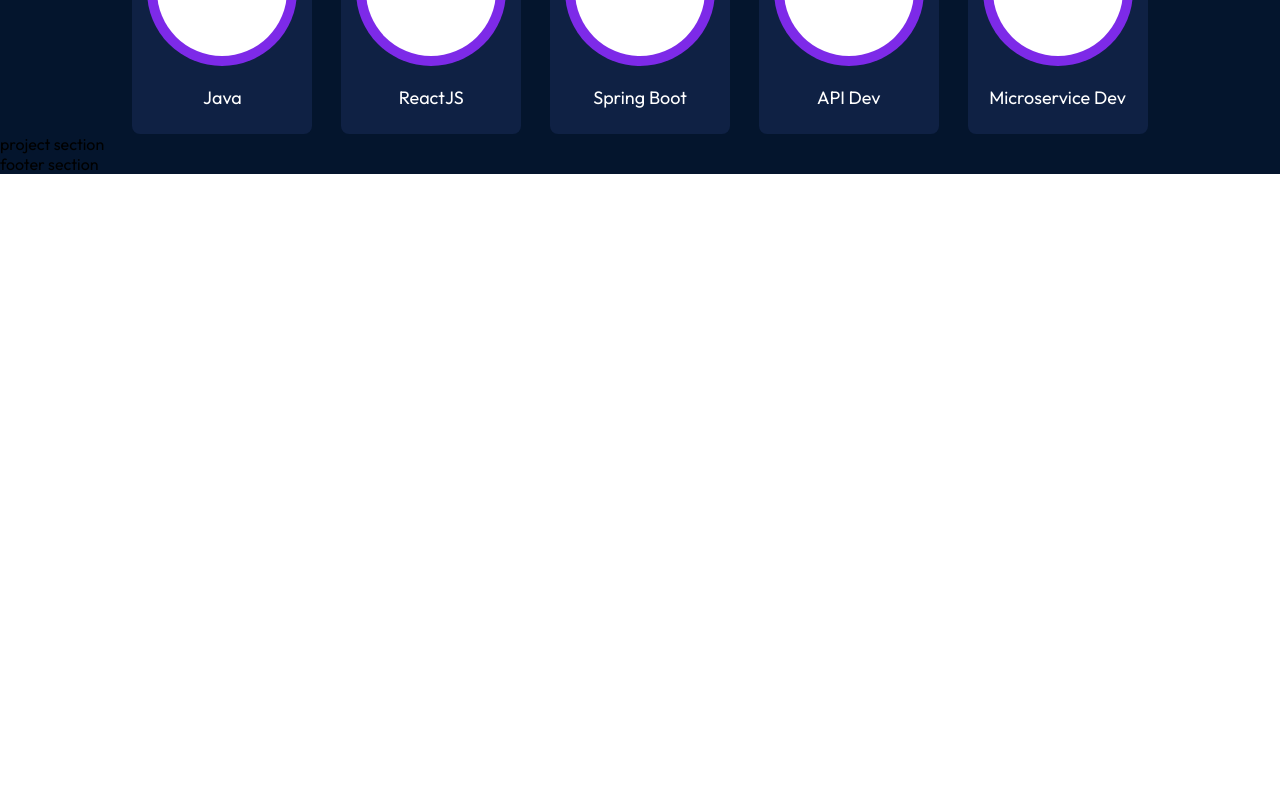
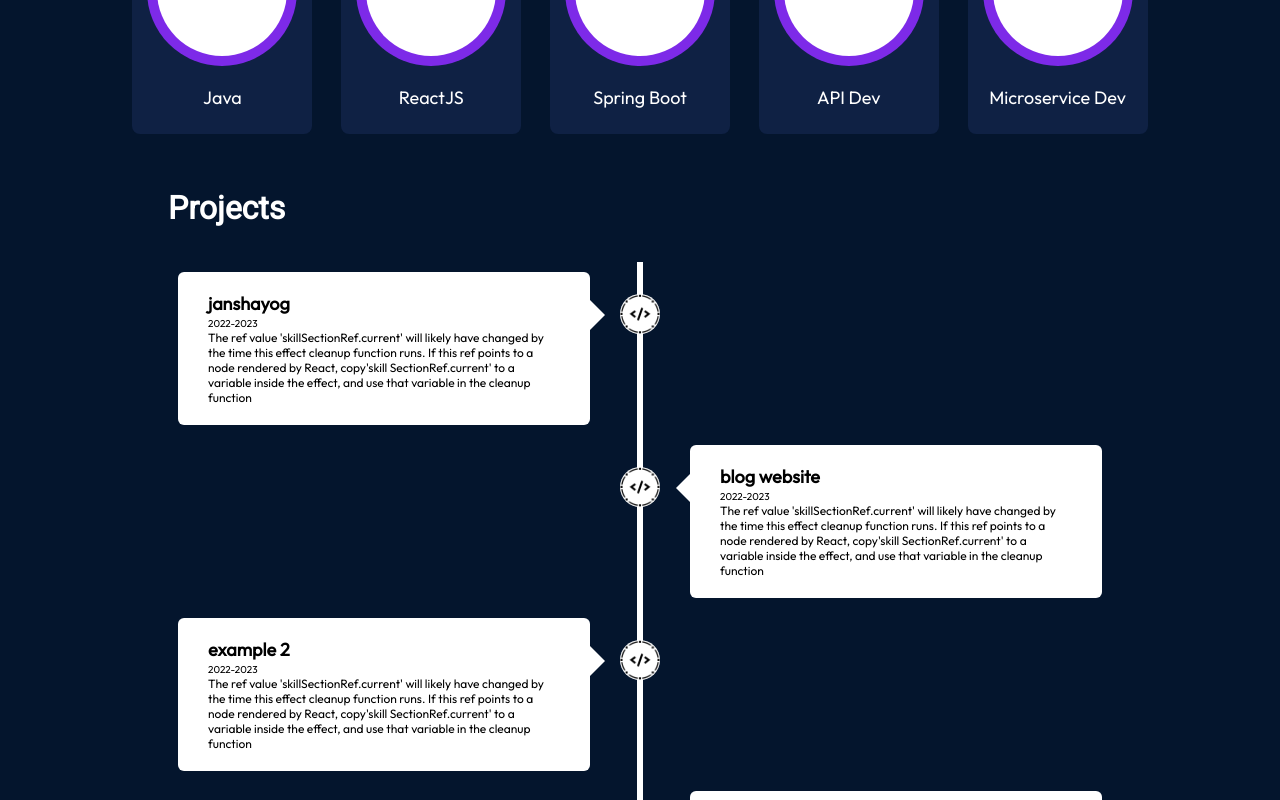
Before and after one commit to AshwiniShankwaar/Portfolio, a React (Create React App) app: page / in a window 1280 px wide. Shown: the part 1440-2240 px from the top of the page. Before the commit the page ends 1614 px from the top, so only its background shows below. Built offline with nearby package versions, Linux system fonts and the light colour scheme.

Commit message:
project section added

```diff
--- a/src/component/heroSection/HeroSection.jsx
+++ b/src/component/heroSection/HeroSection.jsx
@@ -11,10 +11,10 @@ function HeroSection(){
             </p>
             <a href='mailto:ashwinishankwaar@gmail.com' className={style.contactBtn}>
                 Contact Me
-                <i class="fas fa-paper-plane"></i>
+                <i className="fas fa-paper-plane"></i>
                 </a>
         </div>
-        <img src={hero} alt="hero image" className={style.heroImg}/>
+        <img src={hero} alt="hero_image" className={style.heroImg}/>
         <div className={style.topBlur}></div>
         <div className={style.bottomBlur}></div>
         <div id='socialMedia' className={style.social}>
--- a/src/component/projects/Projects.js
+++ b/src/component/projects/Projects.js
@@ -1,9 +1,80 @@
+import React, { useEffect, useRef } from 'react';
 import './projects.css';
+import logo from '../../assets/projects/logo.png';
 
-const Projects = ()=>{
-    return <div>
-        <p>project section</p>
-    </div>
-}
+const Projects = () => {
+    const timelineRef = useRef(null);
+    const containerRefs = useRef([]);
+
+    useEffect(() => {
+        const observer = new IntersectionObserver(
+            (entries, observer) => {
+                entries.forEach((entry) => {
+                    if (entry.isIntersecting) {
+                        entry.target.classList.add('animate');
+                        observer.unobserve(entry.target);
+                    }
+                });
+            },
+            { threshold: 0.1 }
+        );
+
+        // Observe each container for animation on scroll
+        containerRefs.current.forEach((ref) => observer.observe(ref));
+
+        // Trigger line animation when timeline is in view
+        if (timelineRef.current) {
+            const lineObserver = new IntersectionObserver(
+                (entries) => {
+                    entries.forEach((entry) => {
+                        if (entry.isIntersecting) {
+                            timelineRef.current.classList.add('animate-line');
+                            lineObserver.unobserve(entry.target); // Stop observing once animated
+                        }
+                    });
+                },
+                { threshold: 0.1 }
+            );
+            lineObserver.observe(timelineRef.current);
+        }
+    }, []);
+
+    const projects = [{
+        name: "janshayog", time: "2022-2023", describe: "The ref value 'skillSectionRef.current' will likely have changed by the time this effect cleanup function runs. If this ref points to a node rendered by React, copy'skill SectionRef.current' to a variable inside the effect, and use that variable in the cleanup function"
+    }, {
+        name: "blog website", time: "2022-2023", describe: "The ref value 'skillSectionRef.current' will likely have changed by the time this effect cleanup function runs. If this ref points to a node rendered by React, copy'skill SectionRef.current' to a variable inside the effect, and use that variable in the cleanup function"
+    },
+    {
+        name: "example 2", time: "2022-2023", describe: "The ref value 'skillSectionRef.current' will likely have changed by the time this effect cleanup function runs. If this ref points to a node rendered by React, copy'skill SectionRef.current' to a variable inside the effect, and use that variable in the cleanup function"
+    },
+    {
+        name: "example 3", time: "2022-2023", describe: "The ref value 'skillSectionRef.current' will likely have changed by the time this effect cleanup function runs. If this ref points to a node rendered by React, copy'skill SectionRef.current' to a variable inside the effect, and use that variable in the cleanup function"
+    },
+    ];
+
+    return (
+        <section className='projectSection'>
+        <h2>Projects</h2>
+        <div className="projectTimeline" ref={timelineRef}>
+
+            {projects.map((project, index) => (
+                <div
+                    key={index}
+                    ref={(el) => (containerRefs.current[index] = el)}
+                    className={`container ${index % 2 === 0 ? 'left-container' : 'right-container'}`}
+                >
+                    <img src={logo} alt={project.name} className="logo" />
+                    <div className="textBox">
+                        <h1>{project.name}</h1>
+                        <small>{project.time}</small>
+                        <p>{project.describe}</p>
+                        <span className={`${index % 2 === 0 ? 'left-container-arrow' : 'right-container-arrow'}`}></span>
+                    </div>
+                </div>
+            ))}
+        </div>
+        </section>
+    );
+};
 
 export default Projects;
--- a/src/component/projects/projects.css
+++ b/src/component/projects/projects.css
@@ -0,0 +1,164 @@
+.projectSection{
+  margin-top: 40px;
+  margin-left: 10%;
+  margin-right: 10%;
+  display: flex;
+  flex-direction: column;
+  gap: 20px;
+}
+.projectSection h2{
+  font-size: 2rem;
+    margin-bottom: 15px;
+    margin-top: 15px;
+    margin-left: 40px;
+    font-family: var(--font-roboto);
+    color: var(--color-text);
+}
+.projectTimeline {
+    position: relative;
+
+  }
+
+  .projectTimeline::after {
+    content: '';
+    position: absolute;
+    width: 6px;
+    height: 0; /* Start with 0 height for animation */
+    background: #fff;
+    top: 0;
+    left: 50%;
+    margin-left: -3px;
+    z-index: 1; /* Ensure line is behind other content */
+    transition: height 2s ease-out; /* Smooth height increase */
+  }
+
+  .projectTimeline.animate-line::after {
+    height: 100%; /* Target full height once animated */
+  }
+
+  .container {
+    padding: 10px 50px;
+    position: relative;
+    width: 50%;
+    opacity: 0;
+    transform: translateY(30px);
+    transition: opacity 0.5s ease, transform 0.5s ease;
+  }
+
+  .container.animate {
+    opacity: 1;
+    transform: translateY(0);
+    animation: moveDown 1s forwards;
+  }
+
+  @keyframes moveDown {
+    0% {
+      opacity: 0;
+      transform: translateY(30px);
+    }
+    100% {
+      opacity: 1;
+      transform: translateY(0);
+    }
+  }
+
+  .textBox {
+    padding: 20px 30px;
+    background: #fff;
+    position: relative;
+    border-radius: 6px;
+    font-size: 12px;
+    z-index: 2;
+  }
+  .textBox h1{
+    font-size: 18px;
+  }
+  .left-container {
+    left: 0;
+    z-index: 10;
+  }
+
+  .right-container {
+    left: 50%;
+    z-index: 10;
+  }
+
+  .left-container img,
+  .right-container img {
+    position: absolute;
+    width: 40px;
+    border-radius: 50%;
+    top: 32px;
+    z-index: 3;
+    background-color: #fff;
+  }
+
+  .left-container img {
+    right: -20px;
+  }
+
+  .right-container img {
+    left: -20px;
+  }
+
+  .left-container-arrow,
+  .right-container-arrow {
+    height: 0;
+    width: 0;
+    position: absolute;
+    top: 28px;
+    z-index: 2;
+    border-top: 15px solid transparent;
+    border-bottom: 15px solid transparent;
+  }
+
+  .left-container-arrow {
+    border-left: 15px solid #fff;
+    right: -15px;
+  }
+
+  .right-container-arrow {
+    border-right: 15px solid #fff;
+    left: -14px;
+  }
+
+  @media screen and (max-width: 768px) {
+    .projectTimeline {
+      margin: 50px auto;
+    }
+
+    .projectTimeline::after {
+      left: 31px;
+    }
+
+    .container {
+      width: 90%;
+      padding-left: 80px;
+      padding-right: 25px;
+    }
+
+    .textBox {
+      font-size: 13px;
+    }
+
+    .textBox small {
+      margin-bottom: 10px;
+    }
+
+    .right-container {
+      left: 0; /* Align to left in mobile view */
+    }
+
+    .left-container img,
+    .right-container img {
+      left: 10px; /* Position images to the left in mobile view */
+    }
+
+    /* Adjust arrows to always point to the left in mobile */
+    .left-container-arrow,
+    .right-container-arrow {
+      border-right: 15px solid #fff;
+      border-left: none;
+      left: -14px; /* Adjust positioning for left alignment */
+    }
+  }
--- a/src/component/skills/Skills.js
+++ b/src/component/skills/Skills.js
@@ -1,41 +1,44 @@
 import './skills.css';
-import { useState, useEffect, useRef } from 'react';
+import { useState, useEffect, useRef, useMemo } from 'react';
 
 const Skills = () => {
-  const skillSet = [
+  const skillSet = useMemo(
+    () => [
       { name: "Java", percentage: 90 },
       { name: "ReactJS", percentage: 85 },
       { name: "Spring Boot", percentage: 80 },
       { name: "API Dev", percentage: 88 },
       { name: "Microservice Dev", percentage: 85 },
-  ];
+    ],
+    []
+  );
 
-  const [inView, setInView] = useState(false); // To track visibility of the section
+  const [inView, setInView] = useState(false);
   const [progressValues, setProgressValues] = useState(
-    Array(skillSet.length).fill(0) // Initialize progress for each skill
+    Array(skillSet.length).fill(0)
   );
 
   const skillSectionRef = useRef(null);
-  const speed = 20; // Speed of animation
+  const speed = 20;
 
   useEffect(() => {
-    // IntersectionObserver to check if the skill section is in view
     const observer = new IntersectionObserver(
       ([entry]) => {
         if (entry.isIntersecting) {
           setInView(true);
         }
       },
-      { threshold: 0.5 } // 50% of the section must be visible for the animation to start
+      { threshold: 0.5 }
     );
 
-    if (skillSectionRef.current) {
-      observer.observe(skillSectionRef.current);
+    const currentSectionRef = skillSectionRef.current;
+    if (currentSectionRef) {
+      observer.observe(currentSectionRef);
     }
 
     return () => {
-      if (skillSectionRef.current) {
-        observer.unobserve(skillSectionRef.current);
+      if (currentSectionRef) {
+        observer.unobserve(currentSectionRef);
       }
     };
   }, []);
@@ -63,7 +66,6 @@ const Skills = () => {
   }, [inView, skillSet, speed]);
 
   return (
-
     <section ref={skillSectionRef} className="skillSection">
       <h2>My Skills</h2>
       <div className='skillContainer'>
@@ -82,7 +84,6 @@ const Skills = () => {
         ))}
       </div>
     </section>
-
   );
 };
 
```
Also changed, not shown: src/assets/projects/logo.png (added). Lines whose indentation alone changed are shown as unchanged.
